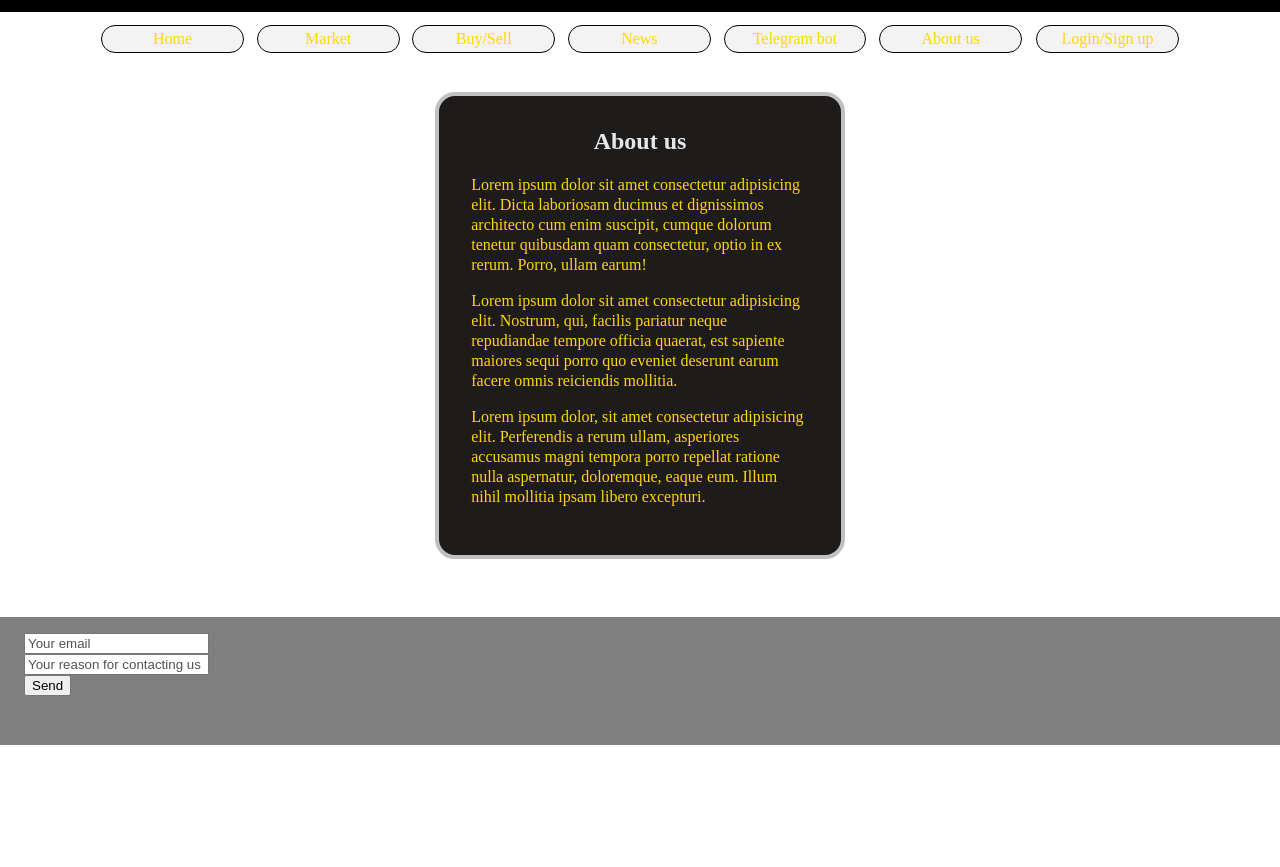
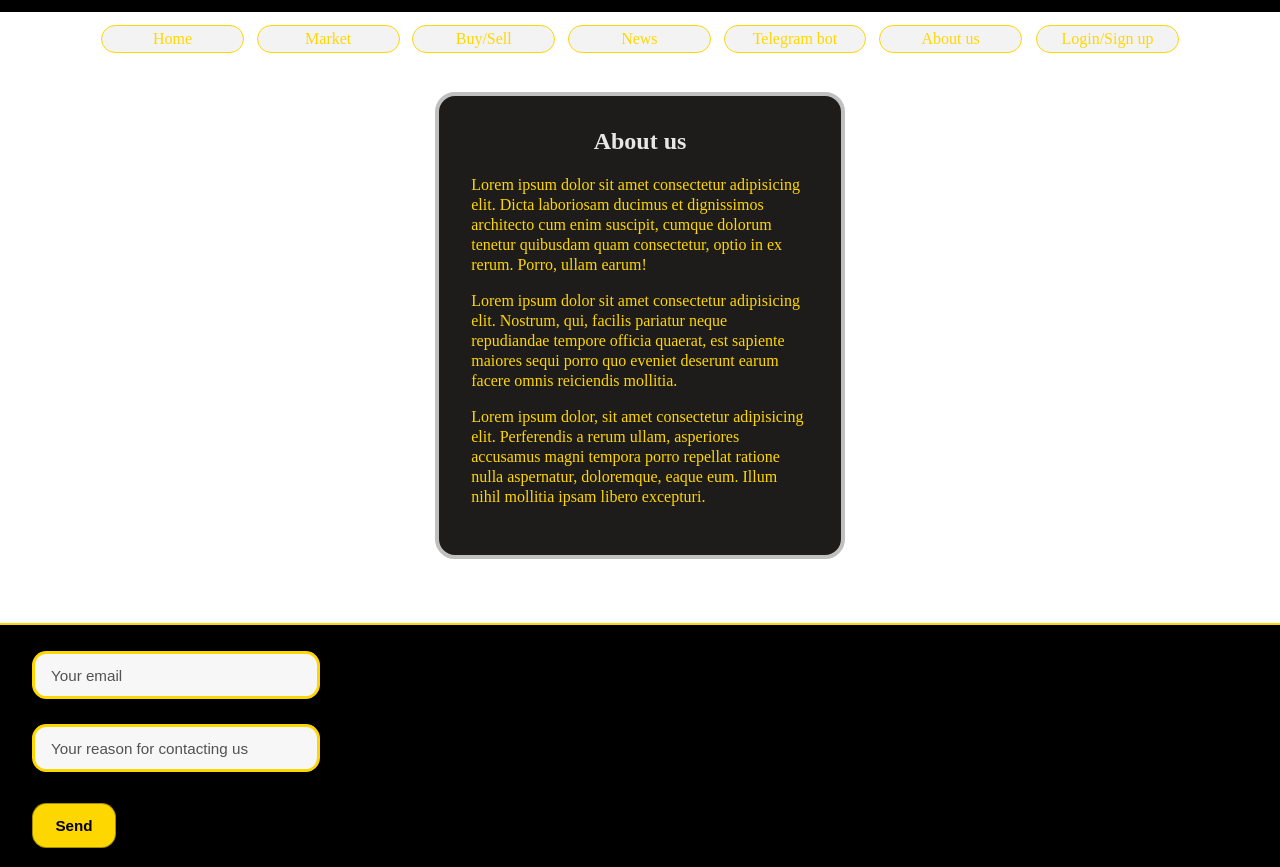
Before and after one commit to BillyD3vs06/stocks-gsb, a PHP site: page /about-us.html in a window 1280 px wide. Before the commit the page ends 745 px from the top, so only its background shows below. Run offline with PHP 8.4, Linux system fonts and the light colour scheme.

Commit message:
Update styles for About Us and Contact sections for improved aesthetics and usability

```diff
--- a/frontend/public/about-us.html
+++ b/frontend/public/about-us.html
@@ -25,7 +25,7 @@
     <main class="page_section">
         <section class="about_card">
             <h1 style="color: #e7e7e7;">About us</h1>
-            <p style="color: gold;">
+            <p style="color: #ffd700;">
             Lorem ipsum dolor sit amet consectetur adipisicing elit. Dicta laboriosam ducimus et dignissimos architecto cum enim suscipit, cumque dolorum tenetur quibusdam quam consectetur, optio in ex rerum. Porro, ullam earum!
             </p>
             <p style="color: gold;">
--- a/frontend/public/main.css
+++ b/frontend/public/main.css
@@ -45,21 +45,26 @@
 #Market_nav{
     height: 2vw;
     width: 11vw;
-    border: 0.1vw solid #000;
+    border: 0.1vw solid gold;
     text-align: center;
 }
 
 
 
 
-.nav_tab:hover{
+#nav_holder .nav_tab:hover{
     color: black;
     background-color: #EFBF04;
+    border: 0.1vw solid black;
 }
+
 
 /* används till about-us.html för att stoppa horisontell scroll när footern visas */
 body.all_pages{
     margin: 0;
+    min-height: 100vh;
+    display: flex;
+    flex-direction: column;
     overflow-x: hidden;
 }
 
@@ -81,19 +86,60 @@ body.all_pages #nav_holder a:has(#login_Signup_nav){
     margin-left: 0;
 }
 
-/* anvands till about-us.html for att halla footern inom sidans bredd */
-body.all_pages #Contact{
+
+
+#Contact{
+    min-height: 10vw;
     width: 100%;
+    background-color: #000;
+    margin-top: 2rem;
+    padding: 1.2rem 2rem;
+    border-top: 0.18rem solid gold;
     box-sizing: border-box;
-    margin-top: 2vw;
-    padding: 16px 24px;
 }
 
-#Contact{
-    height: 10vw;
-    width: auto;
-    background-color: grey;
-    margin-top: 5vw;
+/* anvands i contact footern for modernare skrivfalt utan att flytta footern */
+#Contact input{
+    width: 18rem;
+    display: block;
+    margin-top: 0.4rem;
+    margin-right: 0;
+    padding: 0.8rem 1rem;
+    border: 0.20rem solid gold;
+    border-radius: 0.9rem;
+    background-color: #f7f7f7;
+    color: #1e1b1b;
+    font-size: 0.95rem;
+    box-sizing: border-box;
+    transition: border-color 0.2s ease, box-shadow 0.2s ease, transform 0.2s ease;
+}
+
+/* anvands i contact footern for en tydligare knapp */
+#Contact button{
+    display: block;
+    margin-top: 0.8rem;
+    padding: 0.8rem 1.4rem;
+    border: 0.12rem solid rgba(0, 0, 0, 0.35);
+    border-radius: 0.9rem;
+    background-color: gold;
+    color: black;
+    font-size: 0.95rem;
+    font-weight: 700;
+    cursor: pointer;
+    transition: background-color 0.2s ease, transform 0.2s ease, box-shadow 0.2s ease;
+}
+
+#Contact input:focus{
+    outline: none;
+    border-color: rgba(239, 191, 4, 0.9);
+    box-shadow: 0 0 0 0.2rem rgba(255, 215, 0, 0.18);
+    transform: translateY(-0.03rem);
+}
+
+#Contact button:hover{
+    background-color: #efbf04;
+    box-shadow: 0 0.35rem 1rem rgba(0, 0, 0, 0.12);
+    transform: translateY(-0.05rem);
 }
 
 #side-bg {
```
